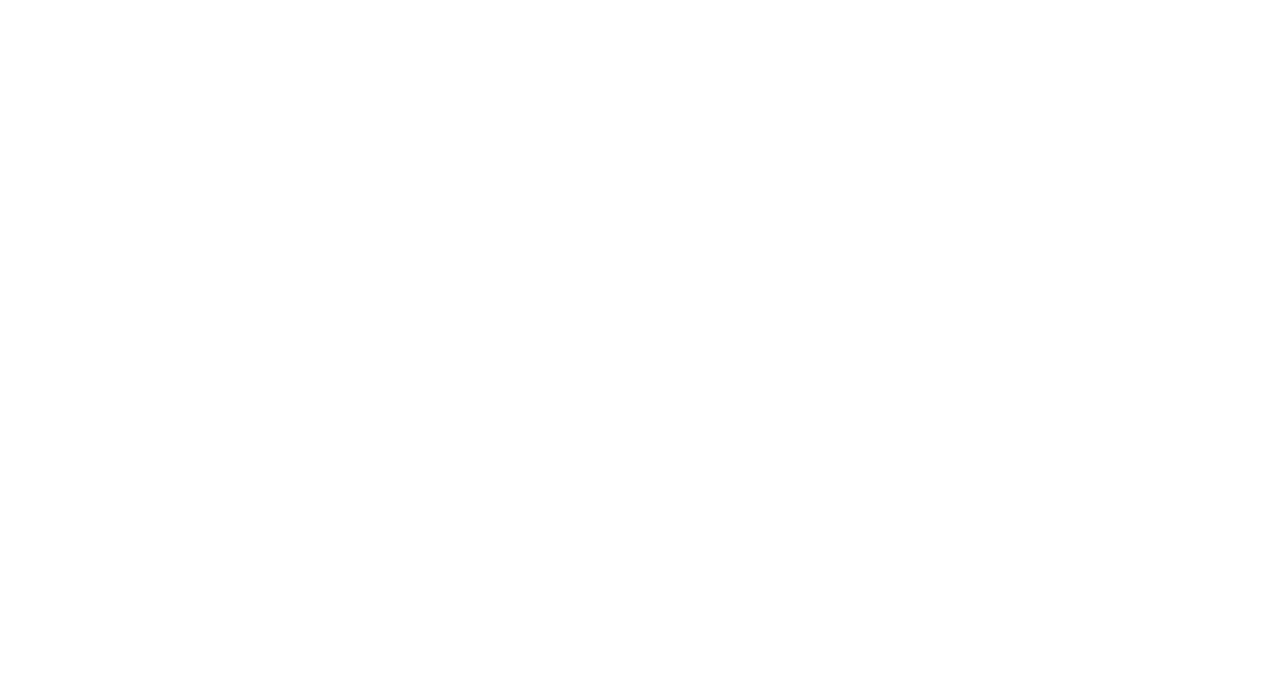
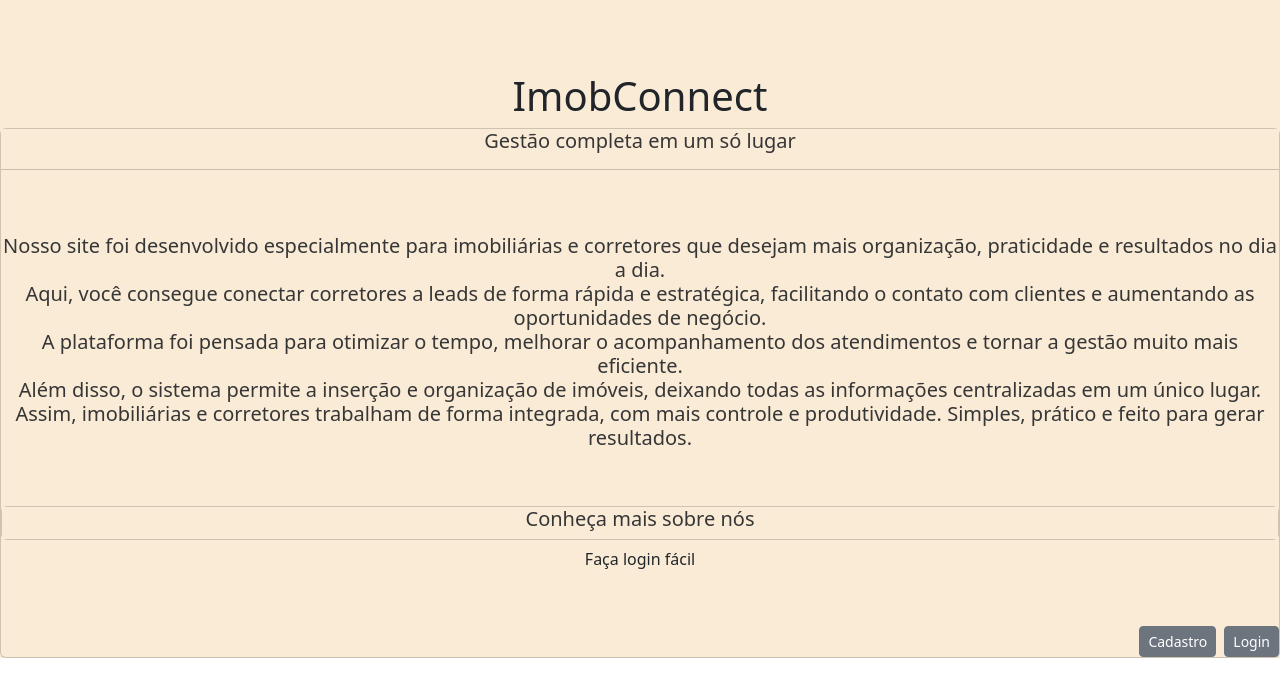
Before and after one commit to krz1128/pi-corretores, a Next.js app: page / in a window 1280 px wide. Shown: the top 696 px of the page. Built offline with nearby package versions, Linux system fonts and the light colour scheme.

Commit message:
Pagina Inicial Duda

```diff
--- a/app/page.js
+++ b/app/page.js
@@ -1,7 +1,78 @@
+import "./paginaInicial.css"
 export default function Home() {
   return (
     <div>
 
+      <div class="text-center paginaInicial">
+        <br />
+        <br />
+        <br />
+
+        <h1> ImobConnect </h1>
+
+        <div>
+
+          <div class="card text-center cardInicial fs-2">
+            <div class="cardInicial">
+              <h5> Gestão completa em um só lugar </h5>
+              <hr/>
+            </div>
+            <div class="cardGrande">
+
+              <br />
+
+              <h5 class="cardApresentacao fs-5 ">Nosso site foi desenvolvido especialmente para imobiliárias e
+                corretores que
+                desejam mais organização, praticidade e resultados no dia a dia.
+                <br />
+                Aqui, você consegue conectar corretores a leads de forma rápida e estratégica, facilitando o
+                contato com clientes e aumentando as oportunidades de negócio.
+                <br />
+                A plataforma foi pensada para
+                otimizar o tempo, melhorar o acompanhamento dos atendimentos e tornar a gestão muito mais
+                eficiente.
+                <br />
+                Além disso, o sistema permite a inserção e organização de imóveis, deixando todas as informações
+                centralizadas em um único lugar.
+                <br />
+                Assim, imobiliárias e corretores trabalham de forma integrada,
+                com mais controle e produtividade.
+
+                Simples, prático e feito para gerar resultados.
+              </h5>
+
+              <br />
+              <div class="card text-center cardInicial fs-2">
+                <div class="cardInicial">
+                  <h5> Conheça mais sobre nós </h5>
+                </div>
+
+
+
+              </div>
+
+            </div>
+
+            <div class="d-grid gap-2 col-2 mx-auto botaoGrande">
+              <button class="btn btn-secundary"> Faça login fácil </button>
+
+            </div>
+            <br />
+
+            <div class="botaoDuplo">
+              <div class="d-grid gap-2 d-md-flex justify-content-md-end">
+                <button class="btn btn-secondary btn-sm" > Cadastro </button>
+                <button class="btn btn-secondary btn-sm" > Login </button>
+              </div>
+
+            </div>
+
+          </div>
+
+
+
+        </div>
+      </div>
     </div>
   );
 }
--- /dev/null
+++ b/app/paginaInicial.css
@@ -0,0 +1,8 @@
+.paginaInicial{
+    background-color: antiquewhite;
+}
+
+.cardInicial{
+    background-color: antiquewhite;
+    color:rgb(54, 54, 54)
+}
```
